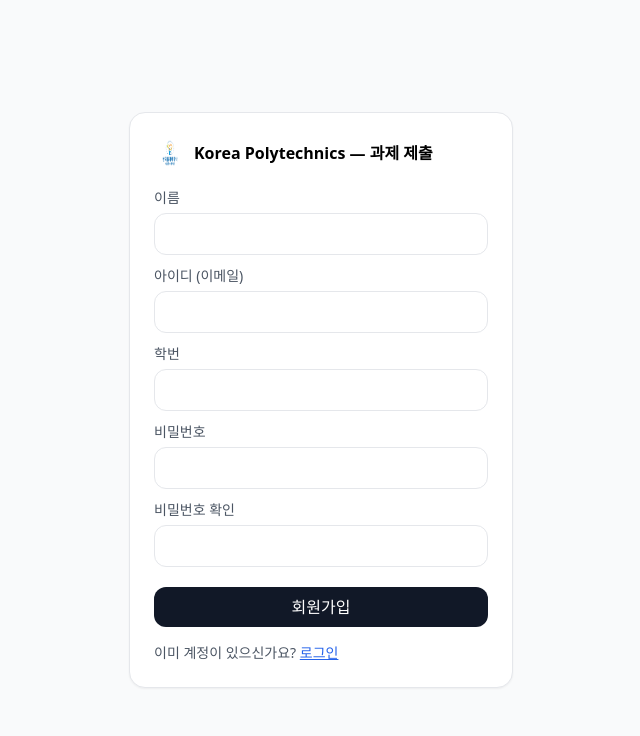
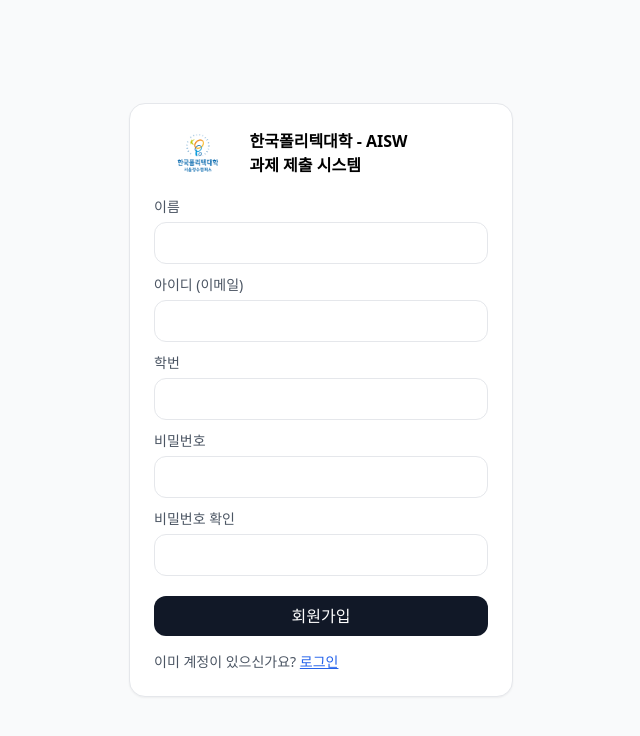
Before and after one commit to chakihwan/kp-submit, a Django app: page /accounts/signup/ in a window 1280 px wide. Shown: the top 736 px of the page, without its empty margins (319-959 px from the left). Run offline with Django 5.2, Linux system fonts and the light colour scheme; some libraries are stand-ins or nearby versions.

Commit message:
로그인, 회원가입 페이지 UI 수정

```diff
--- a/templates/registration/login.html
+++ b/templates/registration/login.html
@@ -10,8 +10,8 @@
 
   <div class="w-full max-w-sm bg-white border rounded-2xl p-6 shadow-sm">
     <div class="flex items-center gap-2 mb-4">
-      <img src="{% static 'img/polytech.png' %}" class="w-8 h-8" alt="logo">
-      <div class="font-semibold">Korea Polytechnics — 과제 제출</div>
+      <img src="{% static 'img/polytech.png' %}" class="w-auto h-[50px]" alt="logo">
+      <div class="font-semibold">한국폴리텍대학 - AISW <br>과제 제출 시스템</div>
     </div>
 
     {% if form.errors %}
--- a/templates/registration/signup.html
+++ b/templates/registration/signup.html
@@ -9,8 +9,8 @@
 <body class="min-h-screen bg-gray-50 flex items-center justify-center">
   <div class="w-full max-w-sm bg-white border rounded-2xl p-6 shadow-sm">
     <div class="flex items-center gap-2 mb-4">
-      <img src="{% static 'img/polytech.png' %}" class="w-8 h-8" alt="logo">
-      <div class="font-semibold">Korea Polytechnics — 과제 제출</div>
+      <img src="{% static 'img/polytech.png' %}" class="w-auto h-[50px]" alt="logo">
+      <div class="font-semibold">한국폴리텍대학 - AISW <br>과제 제출 시스템</div>
     </div>
 
     {% if form.errors %}
```
Also changed, not shown: db.sqlite3.
